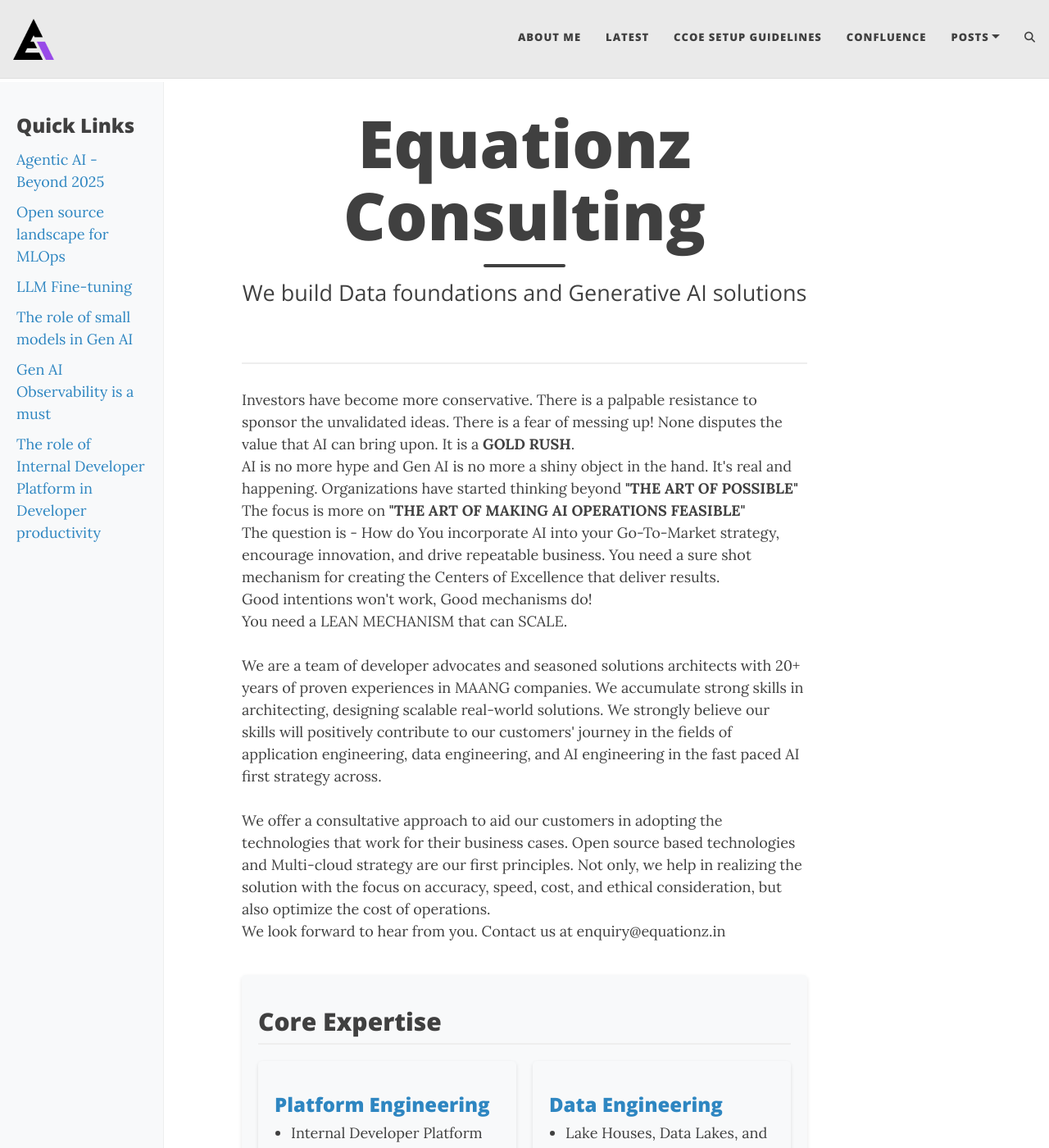
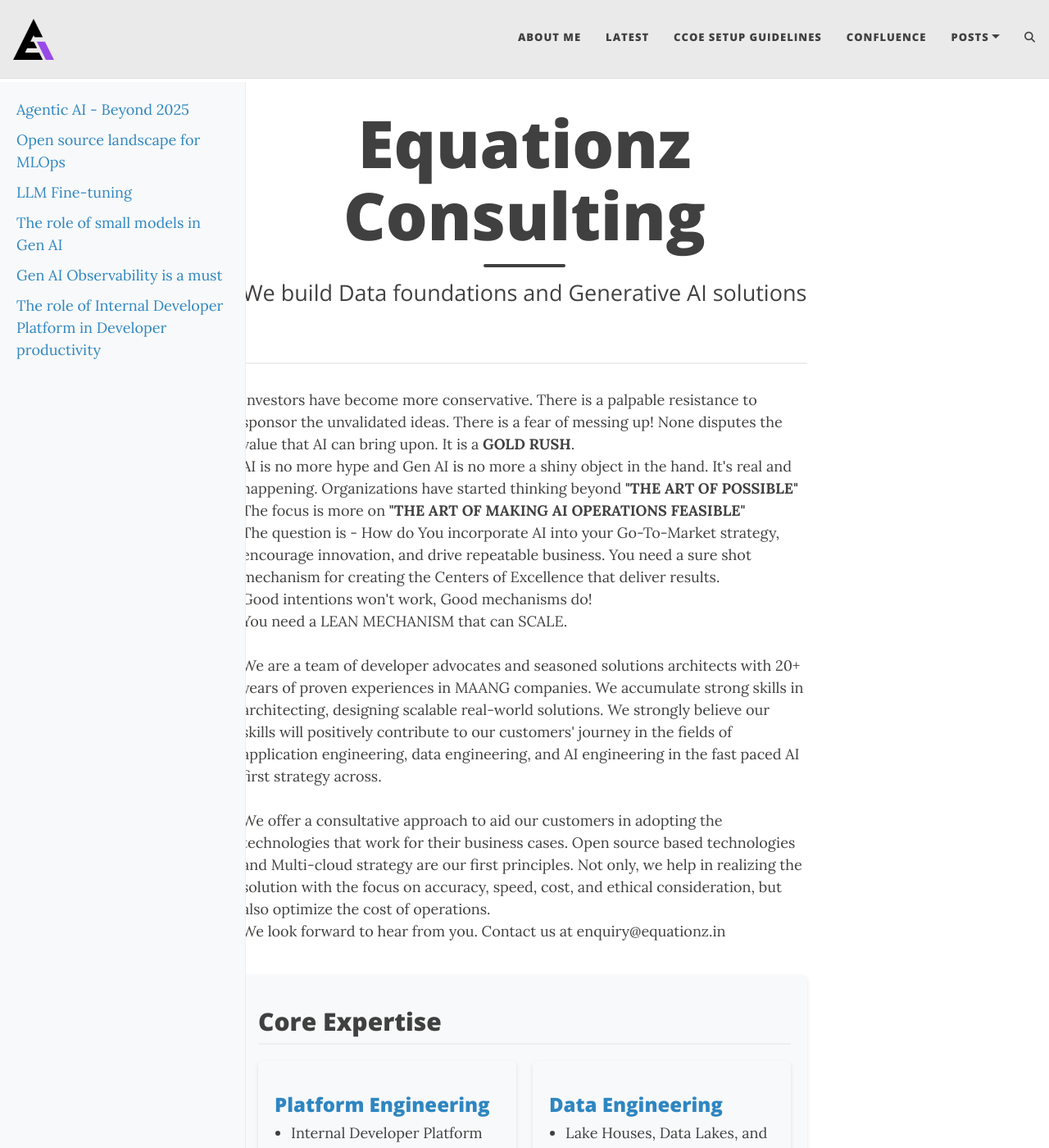
Before and after one commit to raghavendraprakash/equationz.github.io, a Jekyll site: the page built from index.html, in a window 1280 px wide and 1400 px high. Shown: the whole window at 82% size. Built offline with Jekyll 4.4.1, drawn with Linux system fonts in a browser that asks for light colours; the list of posts is cut into pages by our own code; comment, search, counter and statistics services are not loaded.

Commit message:
Update index.html

```diff
--- a/index.html
+++ b/index.html
@@ -5,7 +5,6 @@
 ---
 <!-- Add the navigation menu -->
 <div class="nav-menu">
-  <h3>Quick Links</h3>
   <ul>
     <li><a href="">Agentic AI - Beyond 2025</a></li>
     <li><a href="">Open source landscape for MLOps</a></li>
@@ -110,7 +109,7 @@
   position: fixed;
   left: 0;
   top: 100px;
-  width: 200px;
+  width: 300px;
   background: #f8f9fa;
   padding: 20px;
   border-right: 1px solid #eee;
```
